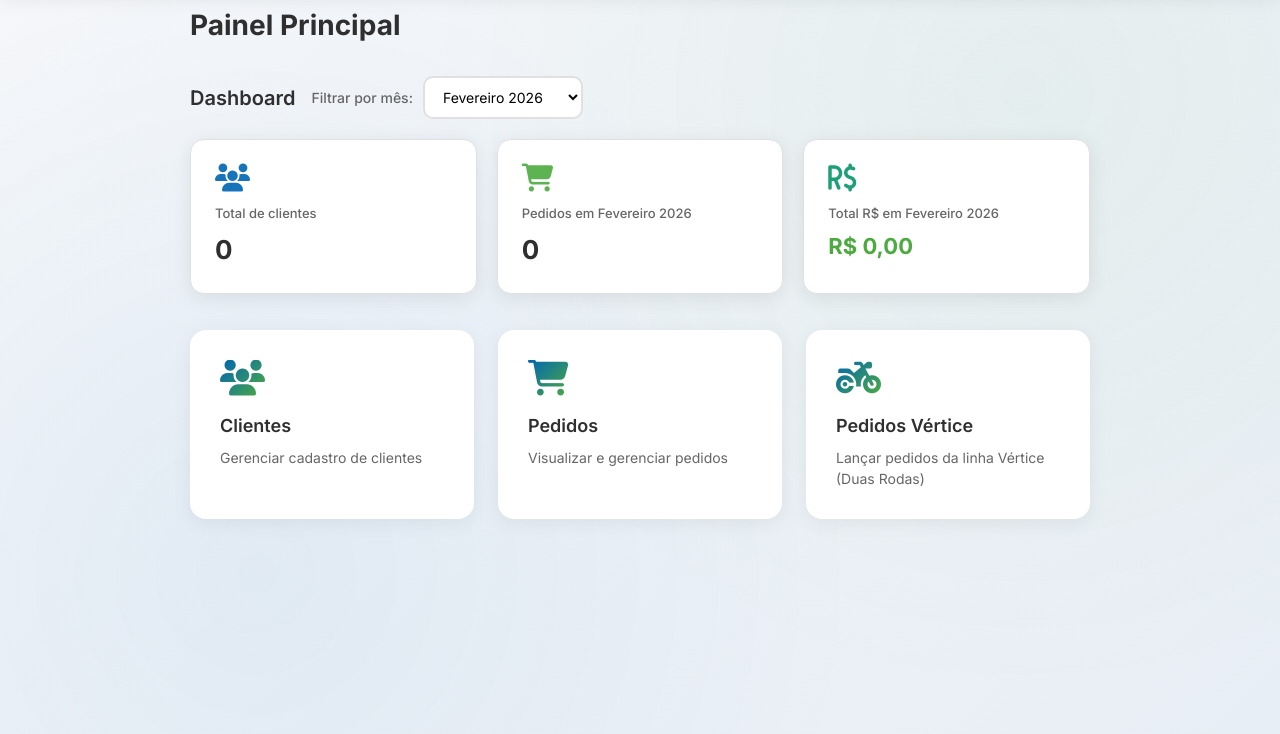
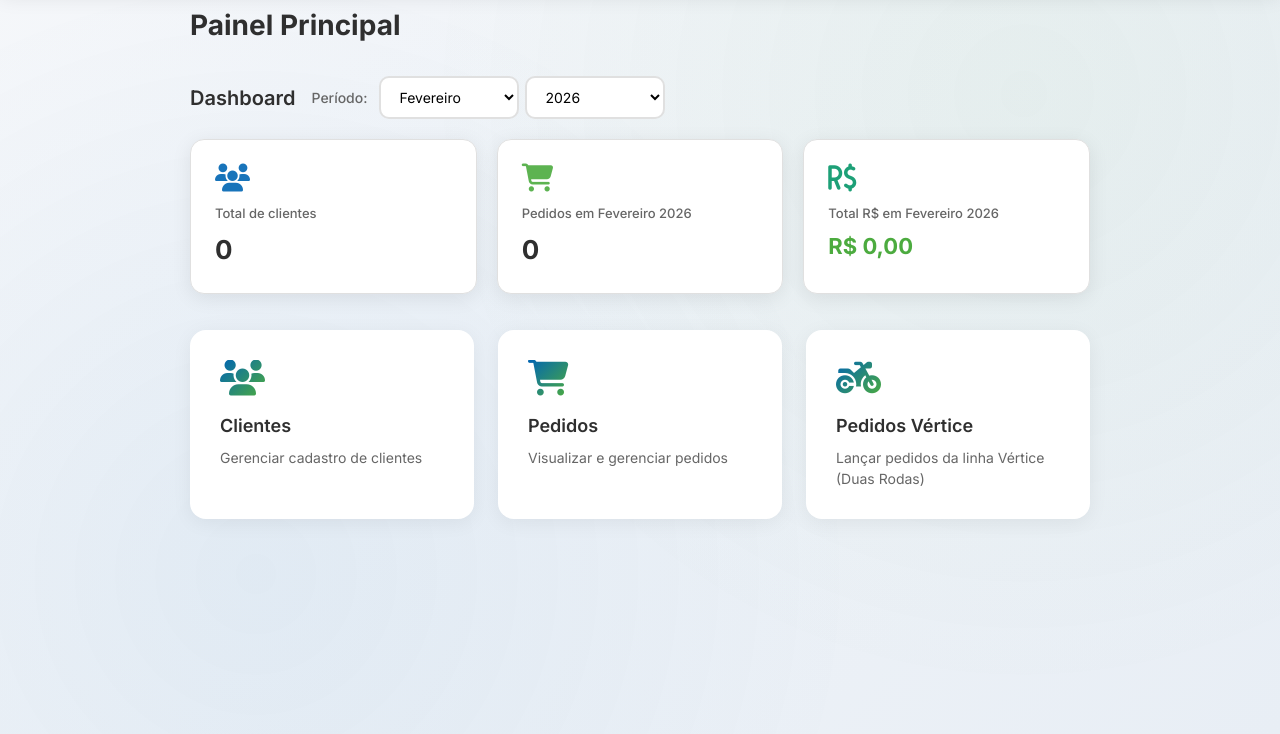
Before and after one commit to JulianoPassing/lcrepresentacoes, a website: page public/painel.html in a window 1280 px wide. Shown: the part 66-800 px from the top of the page. Drawn offline with Linux system fonts and the light colour scheme; no server answers; sample sign-in values are in the browser's storage.

Commit message:
1902
1902

```diff
--- a/public/painel.html
+++ b/public/painel.html
@@ -145,17 +145,23 @@
       font-weight: 600;
       margin: 0;
     }
-    .filtro-mes {
+    .filtro-calendario {
       display: flex;
       align-items: center;
-      gap: 10px;
+      gap: 12px;
+      flex-wrap: wrap;
     }
-    .filtro-mes label {
+    .filtro-calendario label {
       font-size: 14px;
       color: #666;
       font-weight: 500;
     }
-    .filtro-mes select {
+    .filtro-calendario .filtro-grupo {
+      display: flex;
+      align-items: center;
+      gap: 6px;
+    }
+    .filtro-calendario select {
       padding: 10px 14px;
       border: 2px solid var(--border-color);
       border-radius: 10px;
@@ -163,8 +169,9 @@
       font-family: inherit;
       background: white;
       cursor: pointer;
+      min-width: 140px;
     }
-    .filtro-mes select:focus {
+    .filtro-calendario select:focus {
       outline: none;
       border-color: var(--lc-azul);
     }
@@ -238,11 +245,27 @@
     <section class="dashboard-section">
       <div class="dashboard-header">
         <h2>Dashboard</h2>
-        <div class="filtro-mes">
-          <label for="filtro-mes">Filtrar por mês:</label>
-          <select id="filtro-mes">
-            <!-- Preenchido via JS -->
-          </select>
+        <div class="filtro-calendario">
+          <label>Período:</label>
+          <div class="filtro-grupo">
+            <select id="filtro-mes" title="Mês">
+              <option value="1">Janeiro</option>
+              <option value="2">Fevereiro</option>
+              <option value="3">Março</option>
+              <option value="4">Abril</option>
+              <option value="5">Maio</option>
+              <option value="6">Junho</option>
+              <option value="7">Julho</option>
+              <option value="8">Agosto</option>
+              <option value="9">Setembro</option>
+              <option value="10">Outubro</option>
+              <option value="11">Novembro</option>
+              <option value="12">Dezembro</option>
+            </select>
+            <select id="filtro-ano" title="Ano">
+              <!-- Preenchido via JS -->
+            </select>
+          </div>
         </div>
       </div>
       <div id="dashboard-content">
@@ -293,25 +316,26 @@
 
       const meses = ['Janeiro','Fevereiro','Março','Abril','Maio','Junho','Julho','Agosto','Setembro','Outubro','Novembro','Dezembro'];
       const hoje = new Date();
-      let anoAtual = hoje.getFullYear();
-      let mesAtual = hoje.getMonth();
+      const anoAtual = hoje.getFullYear();
+      const mesAtual = hoje.getMonth() + 1;
 
       const selectMes = document.getElementById('filtro-mes');
-      function popularFiltroMes() {
-        const opts = [];
-        const totalMeses = 36;
-        for (let i = 0; i < totalMeses; i++) {
-          const d = new Date(anoAtual, mesAtual - i, 1);
-          const a = d.getFullYear();
-          const m = d.getMonth();
-          const valor = `${a}-${String(m + 1).padStart(2, '0')}`;
-          const label = `${meses[m]} ${a}`;
-          const sel = i === 0;
-          opts.push({ valor, label, sel });
+      const selectAno = document.getElementById('filtro-ano');
+
+      function popularFiltroAno() {
+        let html = '';
+        for (let a = anoAtual + 1; a >= anoAtual - 5; a--) {
+          const sel = a === anoAtual ? ' selected' : '';
+          html += `<option value="${a}"${sel}>${a}</option>`;
         }
-        selectMes.innerHTML = opts.map(o => `<option value="${o.valor}"${o.sel ? ' selected' : ''}>${o.label}</option>`).join('');
+        selectAno.innerHTML = html;
       }
-      popularFiltroMes();
+      popularFiltroAno();
+      selectMes.value = String(mesAtual);
+
+      function getMesAnoSelecionado() {
+        return { mes: parseInt(selectMes.value, 10), ano: parseInt(selectAno.value, 10) };
+      }
 
       let clientesCache = [];
       let pedidosCache = [];
@@ -358,7 +382,7 @@
           pedidosCache = [];
         }
 
-        const [ano, mes] = selectMes.value.split('-').map(Number);
+        const { mes, ano } = getMesAnoSelecionado();
         const pedidosDoMes = pedidosCache.filter(p => pedidoNoMes(p, ano, mes));
         const totalPedidos = pedidosDoMes.length;
         const totalValor = pedidosDoMes.reduce((s, p) => s + extrairValorPedido(p), 0);
@@ -385,6 +409,7 @@
       }
 
       selectMes.addEventListener('change', carregarDashboard);
+      selectAno.addEventListener('change', carregarDashboard);
       await carregarDashboard();
     });
   </script>
```
